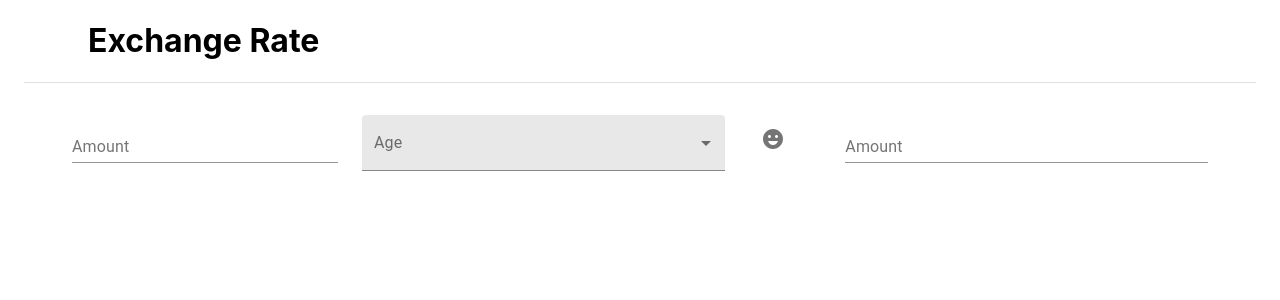
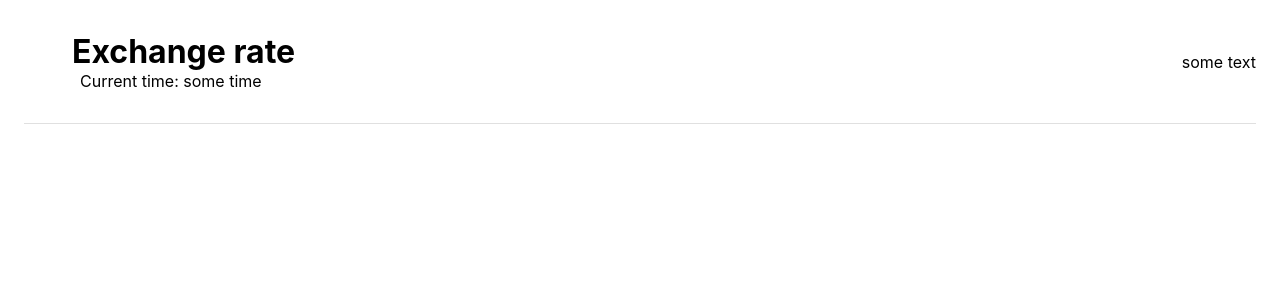
Before and after one commit to rarcz29/exchange-rate, a React (Create React App) app: page / in a window 1280 px wide. Shown: the top 300 px of the page. Built offline with nearby package versions, Linux system fonts and the light colour scheme.

Commit message:
Update header

```diff
--- a/src/App.css
+++ b/src/App.css
@@ -1,19 +1,15 @@
-h1 {
-  margin-left: 2em;
-}
-
 main {
   margin: 2em 3em;
 }
 
 /* Chrome, Safari, Edge, Opera */
-input::-webkit-outer-spin-button,
+/* input::-webkit-outer-spin-button,
 input::-webkit-inner-spin-button {
   -webkit-appearance: none;
   margin: 0;
-}
+} */
 
 /* Firefox */
-input[type="number"] {
+/* input[type="number"] {
   -moz-appearance: textfield;
-}
+} */
--- a/src/App.js
+++ b/src/App.js
@@ -2,7 +2,6 @@ import "./App.css";
 import React from "react";
 import { makeStyles } from "@material-ui/core/styles";
 import Container from "@material-ui/core/Container";
-import Divider from "@material-ui/core/Divider";
 import TextField from "@material-ui/core/TextField";
 import Grid from "@material-ui/core/Grid";
 import IconButton from "@material-ui/core/IconButton";
@@ -12,32 +11,30 @@ import MenuItem from "@material-ui/core/MenuItem";
 import FormControl from "@material-ui/core/FormControl";
 import InputLabel from "@material-ui/core/InputLabel";
 
-const useStyles = makeStyles((theme) => ({
-  // formControl: {
-  //   margin: theme.spacing(1),
-  //   minWidth: 120,
-  // },
-  // selectEmpty: {
-  //   marginTop: theme.spacing(2),
-  // },
-}));
+import Header from "./containers/Header";
+
+// const useStyles = makeStyles((theme) => ({
+//   // formControl: {
+//   //   margin: theme.spacing(1),
+//   //   minWidth: 120,
+//   // },
+//   // selectEmpty: {
+//   //   marginTop: theme.spacing(2),
+//   // },
+// }));
 
 function App() {
-  const classes = useStyles();
-  const [age, setAge] = React.useState("");
+  // const classes = useStyles();
+  // const [age, setAge] = React.useState("");
 
-  const handleChange = (event) => {
-    setAge(event.target.value);
-  };
+  // const handleChange = (event) => {
+  //   setAge(event.target.value);
+  // };
 
   return (
     <Container className="App">
-      <header>
-        <h1>Exchange Rate</h1>
-        <Divider />
-      </header>
-
-      <main>
+      <Header title="Exchange rate" />
+      {/* <main>
         <Grid container spacing={3}>
           <Grid item xs={3}>
             <TextField
@@ -83,7 +80,7 @@ function App() {
             />
           </Grid>
         </Grid>
-      </main>
+      </main> */}
     </Container>
   );
 }
--- /dev/null
+++ b/src/containers/Header.css
@@ -0,0 +1,16 @@
+.title {
+  margin: 2rem 0 0 3rem;
+}
+
+.current-time {
+  margin: 0 0 2rem 3.5rem;
+}
+
+.container {
+  display: flex;
+  justify-content: space-between;
+  align-items: center;
+}
+
+.header-left-side {
+}
--- a/src/containers/Header.js
+++ b/src/containers/Header.js
@@ -1,7 +1,24 @@
 import React from "react";
+import Divider from "@material-ui/core/Divider";
+import Grid from "@material-ui/core/Grid";
+import "./Header.css";
 
-const Header = () => {
-  return <div></div>;
+const Header = ({ title }) => {
+  return (
+    <header>
+      <div class="container">
+        <div class="header-left-side">
+          <h1 className="title">{title}</h1>
+          <p className="current-time">Current time: some time</p>
+        </div>
+
+        <div class="header-right-side">
+          <p>some text</p>
+        </div>
+      </div>
+      <Divider />
+    </header>
+  );
 };
 
 export default Header;
```
